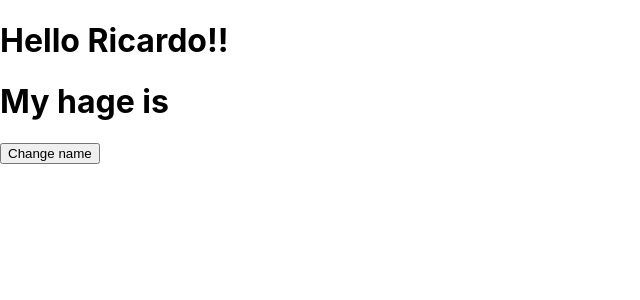
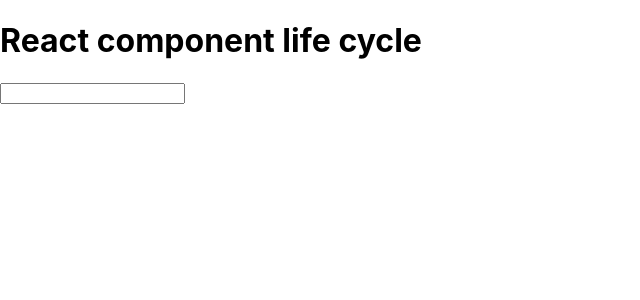
Before and after one commit to SantDani/react2021, a React (Create React App) app in the folder login-udemy/: page / in a window 1280 px wide. Shown: the top 300 px of the page, without its empty margins (0-640 px from the left). Built offline with nearby package versions, Linux system fonts and the light colour scheme.

Commit message:
20 - react component life cycle

```diff
--- a/login-udemy/src/App.js
+++ b/login-udemy/src/App.js
@@ -1,73 +1,57 @@
-import {useState} from "react";
-import {Component} from "react";
+import { useState, Component } from "react";
 
 
+class App extends Component{
 
-function App() {
+  // props is a good practique
+  constructor(props){
+    super(props);
+    console.log('I am the constructor');
 
-  const [email, setEmail] = useState("");
-  const [password, setPassword] = useState("");
+    /* Is usefull declare constructor  if
+    we will create variables of state */
 
-  const handleEmailChange = (event) => setEmail(event.target.value);
-
-
-  const handlePsswordChange = ({target:{value}}) => setPassword(value);
-
-
-  const handleFormSubmit = (event) =>{
-    event.preventDefault();
-    console.log('submit');
-    console.log(email);
-    console.log(password);
-    alert(`Usuerio: ${email}, Password: ${password}`)
-
+    this.state = {
+      name: "",
+    };
 
   }
 
-  return (
-    <div className="App">
-      <form onSubmit={handleFormSubmit}>
-      <h2>Log in</h2>
+  componentDidMount(){
+    console.log('I am the componentDidMount()');
 
-      <label>
-        login
-        <input type="email" value={email} onChange={handleEmailChange}></input>
-      </label>
-      <label>
-        password
-        <input type="password" value={password} onChange={handlePsswordChange}></input>
-      </label>
+  }
 
-      <button type="submit"> Enter</button>
-      </form>
-    </div>
-  );
-}
+  // snapshot value that return getSnapshotBeforeUpdate
+  componentDidUpdate(prevProps, prevState, snapshot){
 
-function AppUseState(){
-  // tecnica de etma
+    console.log('I am the componentDidUpdate()');
+  }
 
+  shouldComponentUpdate(){
 
-  const [name, setName] = useState("Ricardo");
-  //If not need setter not declare
-  // we can send a atribute, object or array.
-  const [age] = useState();
-  //I send "Dany" for cnahge value later
-  const [,setSomething] = useState("Dany");
+    console.log('I am the shouldComponentUpdate()');
+    // return false not render
+    // return true render
+    // It is used for optimitze
+    return true;
+  }
 
-  const handleHeyClick = () => {
-    setName('Toreto');
-    console.log('click');
+  getSnapshotBeforeUpdate(prevProps, prevState){
+    console.log('I am the getSnapshotBeforeUpdate()');
+    console.log('prevProps ', prevProps);
+    console.log('prevState ', prevState);
   }
-  return(
-    <div>
-      <h1>Hello {name}!!</h1>
-      <h1>My hage is {age}</h1>
-      <button onClick={handleHeyClick}>Change name</button>
-    </div>
-  );
+
+  render(){
+    return (
+      <div>
+        <h1>React component life cycle</h1>
+        <input value={this.state.name} onChange={({target: {value}}) => this.setState({name: value})}></input>
+      </div>
+    )
+  }
 
 }
 
-// export default App;
-export default AppUseState;
+export default App;
--- a/login-udemy/src/index.js
+++ b/login-udemy/src/index.js
@@ -7,7 +7,7 @@ import AppUseState from './App';
 
 ReactDOM.render(
   <React.StrictMode>
-    <AppUseState />
+    <App />
   </React.StrictMode>,
   document.getElementById('root')
 );
```
